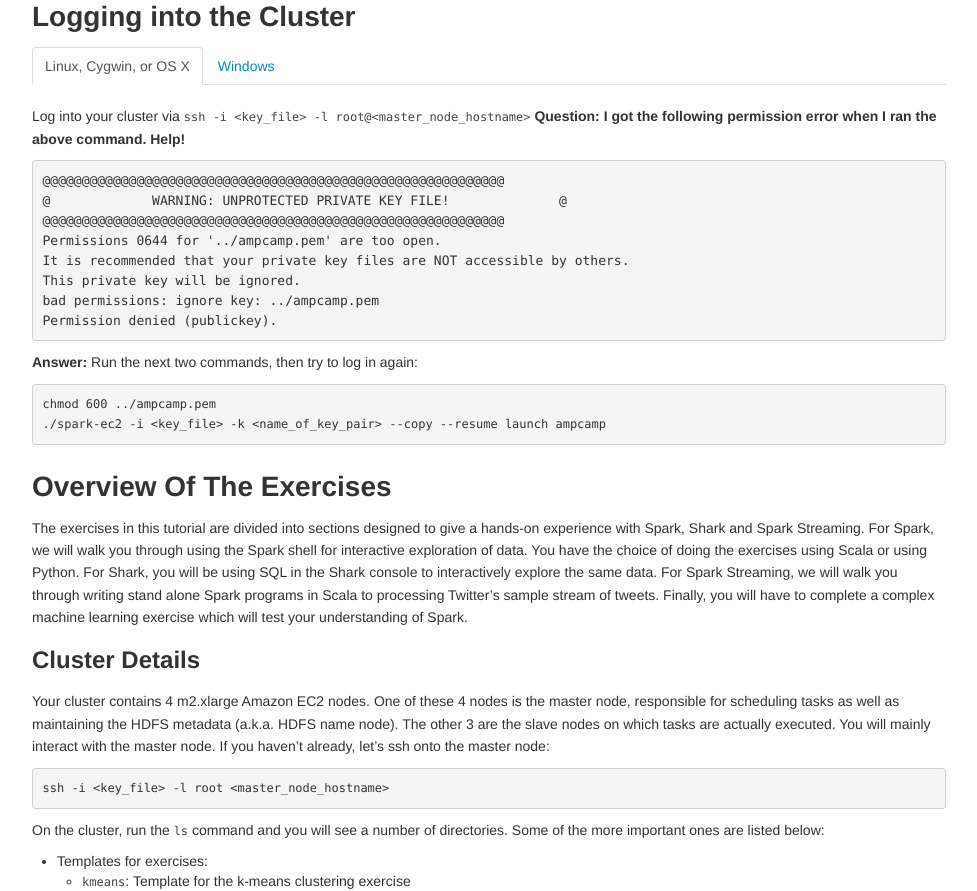
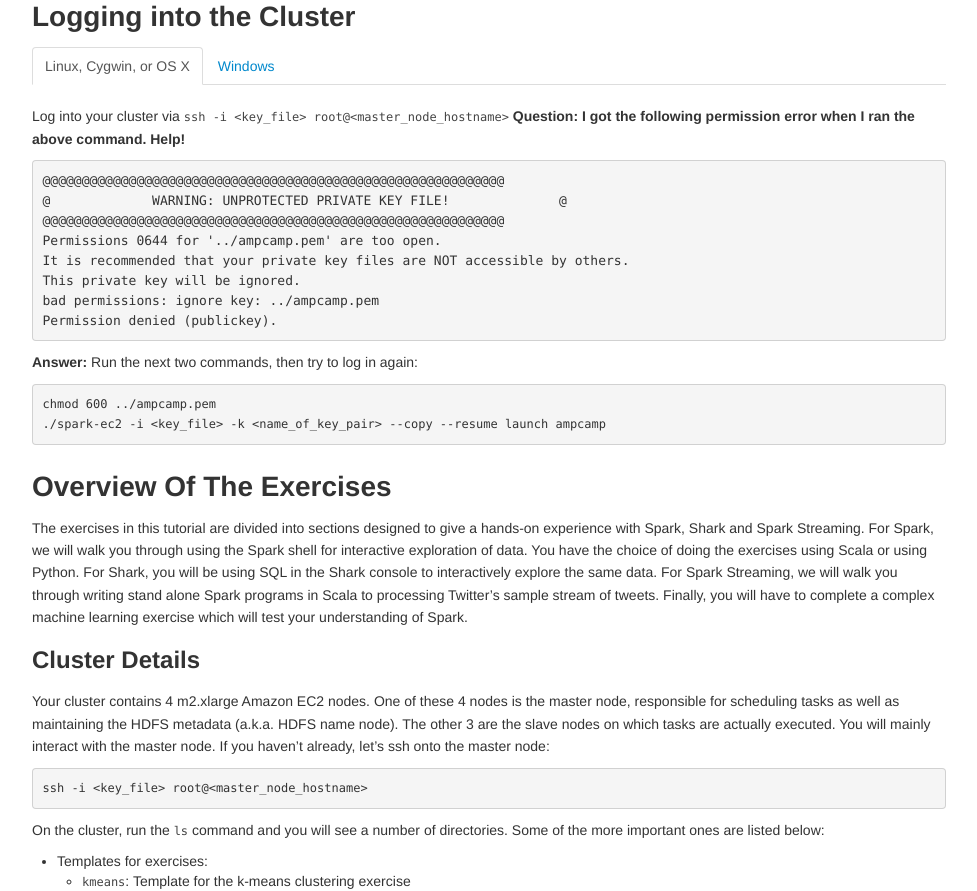
Before and after one commit to databricks/spark-training, a Jekyll site: the page built from strata_2013/index.md, in a window 1280 px wide and 1400 px high. Shown: the part 385-1276 px from the top of the window, without its empty margins (151-1128 px from the left). Built offline with Jekyll 4.4.1, drawn with Linux system fonts in a browser that asks for light colours.

Commit message:
Remove -l from the tutorial

```diff
--- a/strata_2013/index.md
+++ b/strata_2013/index.md
@@ -22,7 +22,7 @@
 
 <div class="tab-content">
 <div class="tab-pane active" id="login_linux" markdown="1">
-Log into your cluster via `ssh -i <key_file> -l root@<master_node_hostname>`
+Log into your cluster via `ssh -i <key_file> root@<master_node_hostname>`
 __Question: I got the following permission error when I ran the above command. Help!__
 
 <pre class="nocode">
@@ -76,7 +76,7 @@
 You will mainly interact with the master node.
 If you haven't already, let's ssh onto the master node:
 
-    ssh -i <key_file> -l root <master_node_hostname>
+    ssh -i <key_file> root@<master_node_hostname>
 
 On the cluster, run the `ls` command and you will see a number of directories.
 Some of the more important ones are listed below:
```
